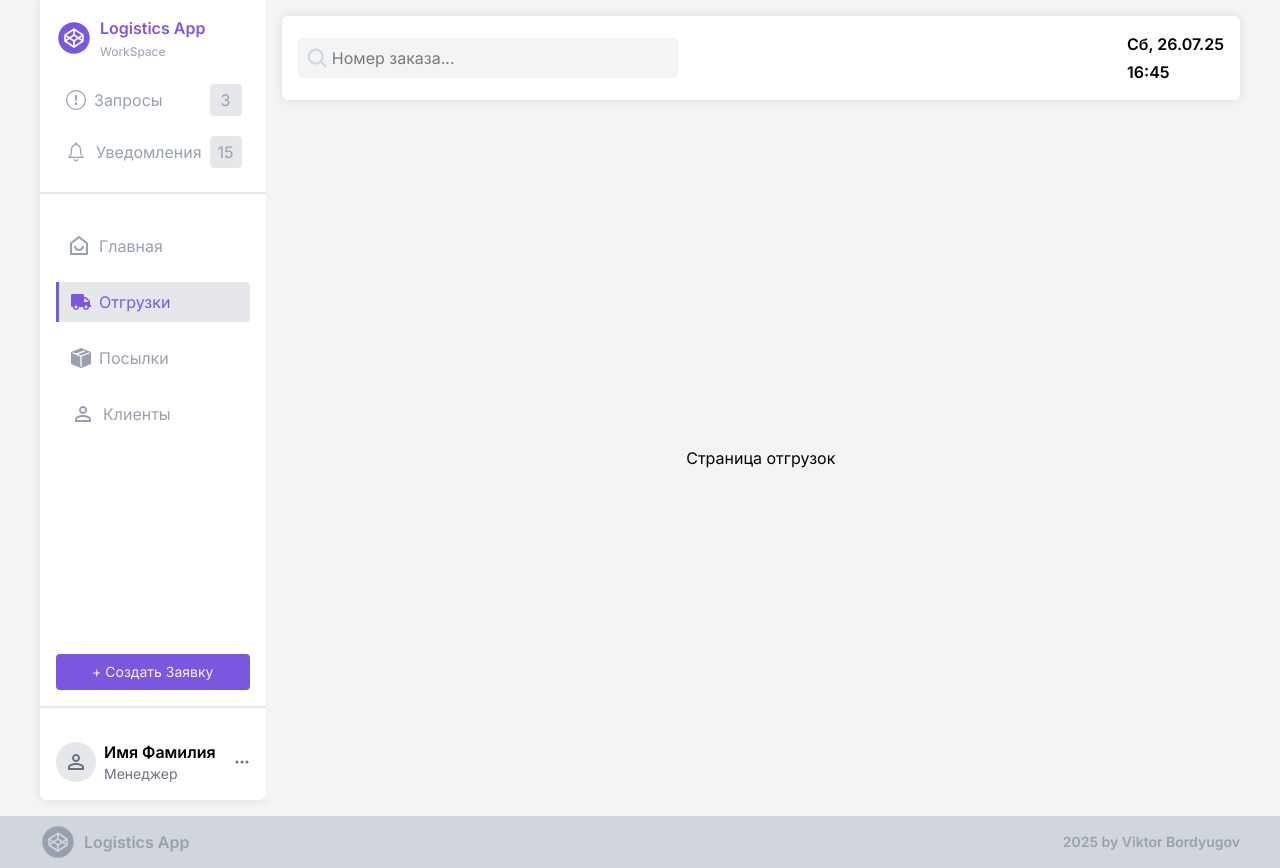
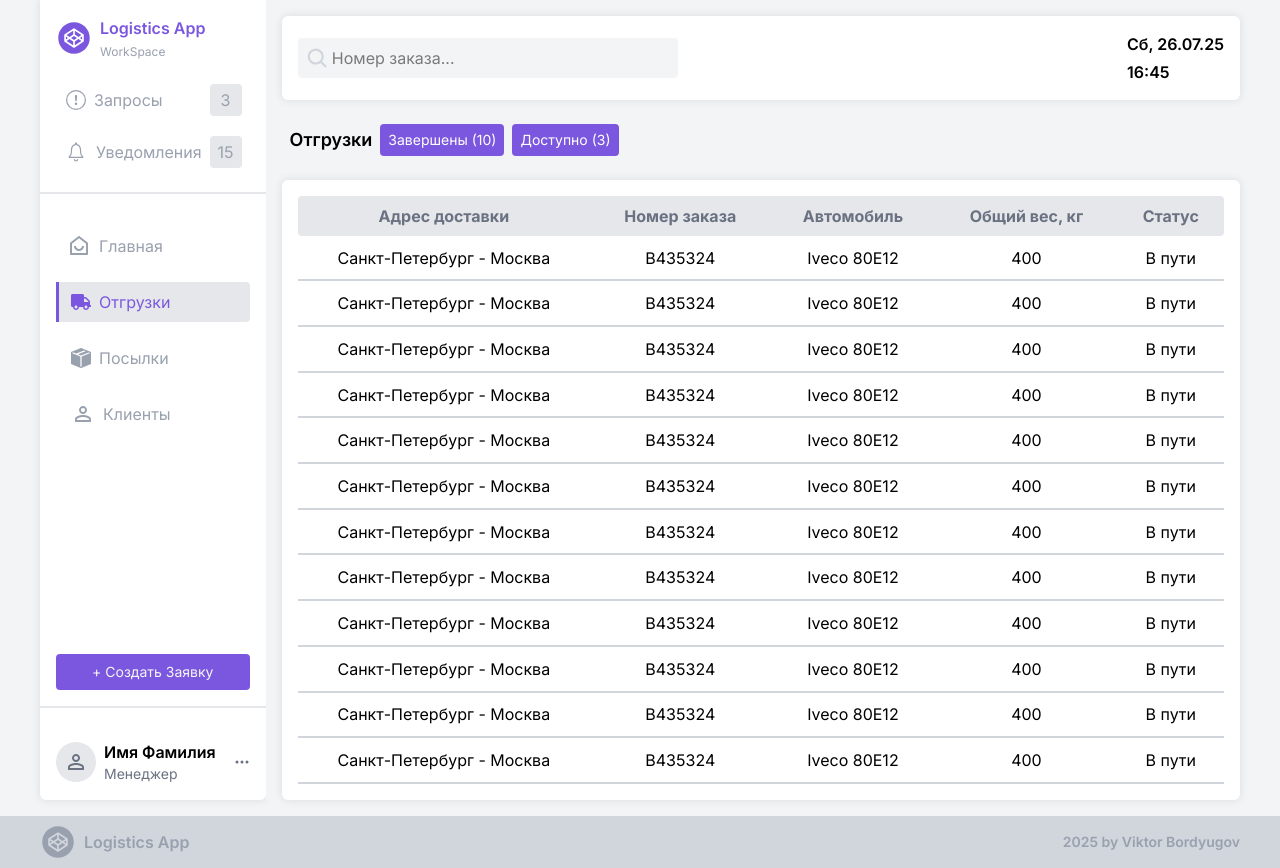
Before and after one commit to Vb3519/logistics_app, a React (Vite) app: page /#/shipments in a window 1280 px wide. Built offline with nearby package versions, Linux system fonts and the light colour scheme.

Commit message:
верстка и стилизация таблицы для страницы отгрузок

```diff
--- a/src/pages/ClientsPage.tsx
+++ b/src/pages/ClientsPage.tsx
@@ -1,3 +1,4 @@
+// Не указывай у main высоту min-h-screen, делай ее у контента
 const ClientsPage = () => {
   return (
     <main className="h-full min-h-screen flex flex-col items-center justify-center gap-4 lg:min-h-0 lg:grid lg:grid-cols-2 lg:px-4">
--- a/src/pages/ShipmentsPage.tsx
+++ b/src/pages/ShipmentsPage.tsx
@@ -1,9 +1,166 @@
+import CustomSection from '../shared/ui/CustomSection';
+// Корректно: h-full w-full p-2 bg-white container-shadow xs:rounded-md
 const ShipmentsPage = () => {
   return (
-    <main className="h-full min-h-screen flex flex-col items-center justify-center gap-4 lg:min-h-0 lg:grid lg:grid-cols-2 lg:px-4">
-      <h1 className="col-span-2 text-center">Страница отгрузок</h1>
+    <main className="h-full flex flex-col items-center gap-4 xs:mx-4 lg:mx-0 lg:px-4">
+      <div className="p-2 mr-auto flex items-center gap-2 flex-wrap text-sm">
+        <h1 className="font-semibold text-base lg:text-lg">Отгрузки</h1>
+        <ul className="flex items-center gap-2 flex-wrap leading-4">
+          <li className="p-2 rounded-sm bg-[#7B57DF] text-white">
+            Завершены <span>(10)</span>
+          </li>
+          <li className="p-2 rounded-sm bg-[#7B57DF] text-white">
+            Доступно <span>(3)</span>
+          </li>
+        </ul>
+      </div>
+
+      <CustomSection className="h-full w-full p-2 bg-white container-shadow xs:rounded-md">
+        <table className="h-full min-h-screen w-full text-sm text-center leading-4 lg:min-h-0 lg:text-base">
+          <thead className="bg-gray-200 text-gray-500">
+            <tr>
+              <th className="px-1 py-2 rounded-l-sm sm:p-3">Адрес доставки</th>
+              <th className="px-1 py-2 sm:p-3">Номер заказа</th>
+              <th className="px-1 py-2 rounded-r-sm xs:rounded-r-none sm:p-3">
+                Автомобиль
+              </th>
+              <th className="hidden px-1 py-2 xs:table-cell sm:p-3">
+                Общий вес, кг
+              </th>
+              <th className="hidden px-1 py-2 rounded-r-sm xs:table-cell sm:p-3">
+                Статус
+              </th>
+            </tr>
+          </thead>
+          <tbody>
+            <ShipmentsTableElem
+              destination="Санкт-Петербург - Москва"
+              shipment_number="В435324"
+              truck_number="Iveco 80E12"
+              total_weight="400"
+              status="В пути"
+            />
+
+            <ShipmentsTableElem
+              destination="Санкт-Петербург - Москва"
+              shipment_number="В435324"
+              truck_number="Iveco 80E12"
+              total_weight="400"
+              status="В пути"
+            />
+
+            <ShipmentsTableElem
+              destination="Санкт-Петербург - Москва"
+              shipment_number="В435324"
+              truck_number="Iveco 80E12"
+              total_weight="400"
+              status="В пути"
+            />
+
+            <ShipmentsTableElem
+              destination="Санкт-Петербург - Москва"
+              shipment_number="В435324"
+              truck_number="Iveco 80E12"
+              total_weight="400"
+              status="В пути"
+            />
+
+            <ShipmentsTableElem
+              destination="Санкт-Петербург - Москва"
+              shipment_number="В435324"
+              truck_number="Iveco 80E12"
+              total_weight="400"
+              status="В пути"
+            />
+
+            <ShipmentsTableElem
+              destination="Санкт-Петербург - Москва"
+              shipment_number="В435324"
+              truck_number="Iveco 80E12"
+              total_weight="400"
+              status="В пути"
+            />
+
+            <ShipmentsTableElem
+              destination="Санкт-Петербург - Москва"
+              shipment_number="В435324"
+              truck_number="Iveco 80E12"
+              total_weight="400"
+              status="В пути"
+            />
+
+            <ShipmentsTableElem
+              destination="Санкт-Петербург - Москва"
+              shipment_number="В435324"
+              truck_number="Iveco 80E12"
+              total_weight="400"
+              status="В пути"
+            />
+
+            <ShipmentsTableElem
+              destination="Санкт-Петербург - Москва"
+              shipment_number="В435324"
+              truck_number="Iveco 80E12"
+              total_weight="400"
+              status="В пути"
+            />
+
+            <ShipmentsTableElem
+              destination="Санкт-Петербург - Москва"
+              shipment_number="В435324"
+              truck_number="Iveco 80E12"
+              total_weight="400"
+              status="В пути"
+            />
+
+            <ShipmentsTableElem
+              destination="Санкт-Петербург - Москва"
+              shipment_number="В435324"
+              truck_number="Iveco 80E12"
+              total_weight="400"
+              status="В пути"
+            />
+
+            <ShipmentsTableElem
+              destination="Санкт-Петербург - Москва"
+              shipment_number="В435324"
+              truck_number="Iveco 80E12"
+              total_weight="400"
+              status="В пути"
+            />
+          </tbody>
+        </table>
+      </CustomSection>
     </main>
   );
 };
 
 export default ShipmentsPage;
+
+interface ShipmentsTableElem_Props
+  extends React.HTMLAttributes<HTMLTableRowElement> {
+  destination: string;
+  shipment_number: string;
+  truck_number: string;
+  total_weight: string;
+  status: 'В пути' | 'Завершен' | 'Опаздывает';
+}
+
+const ShipmentsTableElem: React.FC<ShipmentsTableElem_Props> = ({
+  destination,
+  shipment_number,
+  truck_number,
+  total_weight,
+  status,
+  ...props
+}) => {
+  return (
+    <tr {...props} className="border-b-2 border-b-gray-300">
+      <td className="px-1 py-2">{destination}</td>
+      <td className="px-1 py-2">{shipment_number}</td>
+      <td className="px-1 py-2">{truck_number}</td>
+      <td className="hidden px-1 py-2 xs:table-cell">{total_weight}</td>
+      <td className="hidden px-1 py-2 xs:table-cell">{status}</td>
+    </tr>
+  );
+};
```
